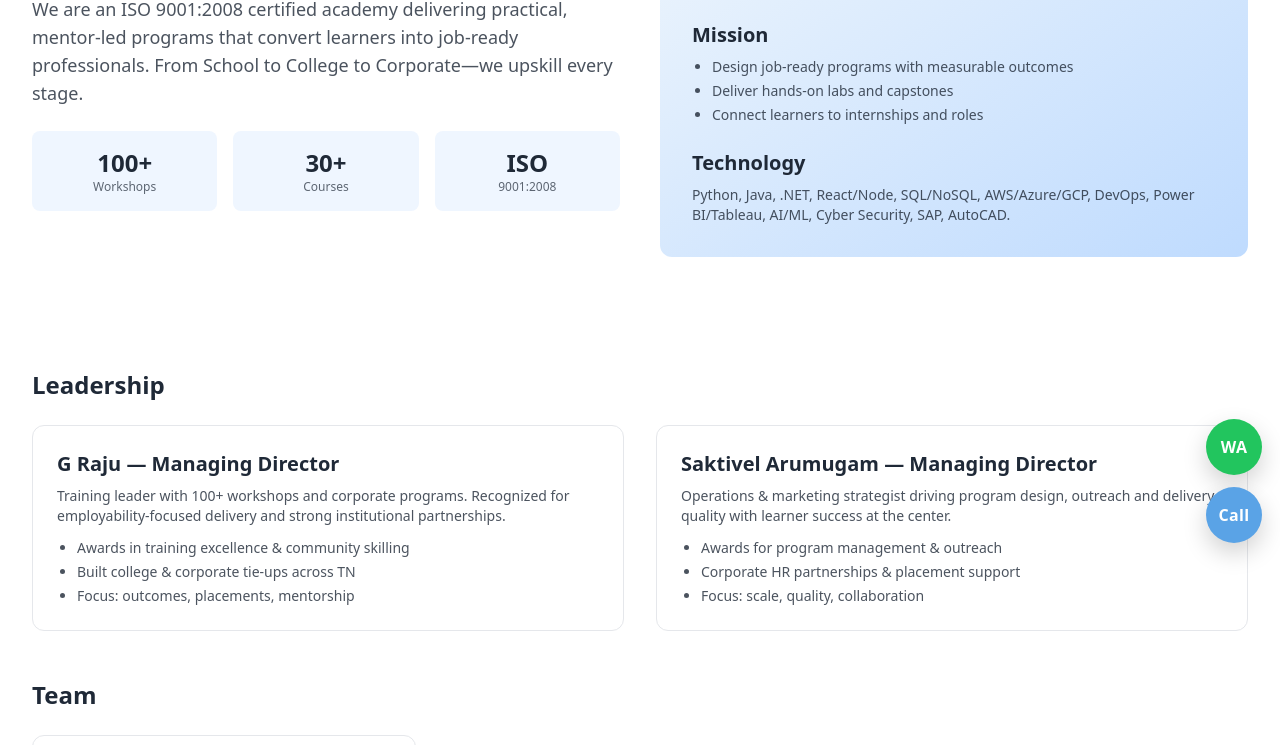
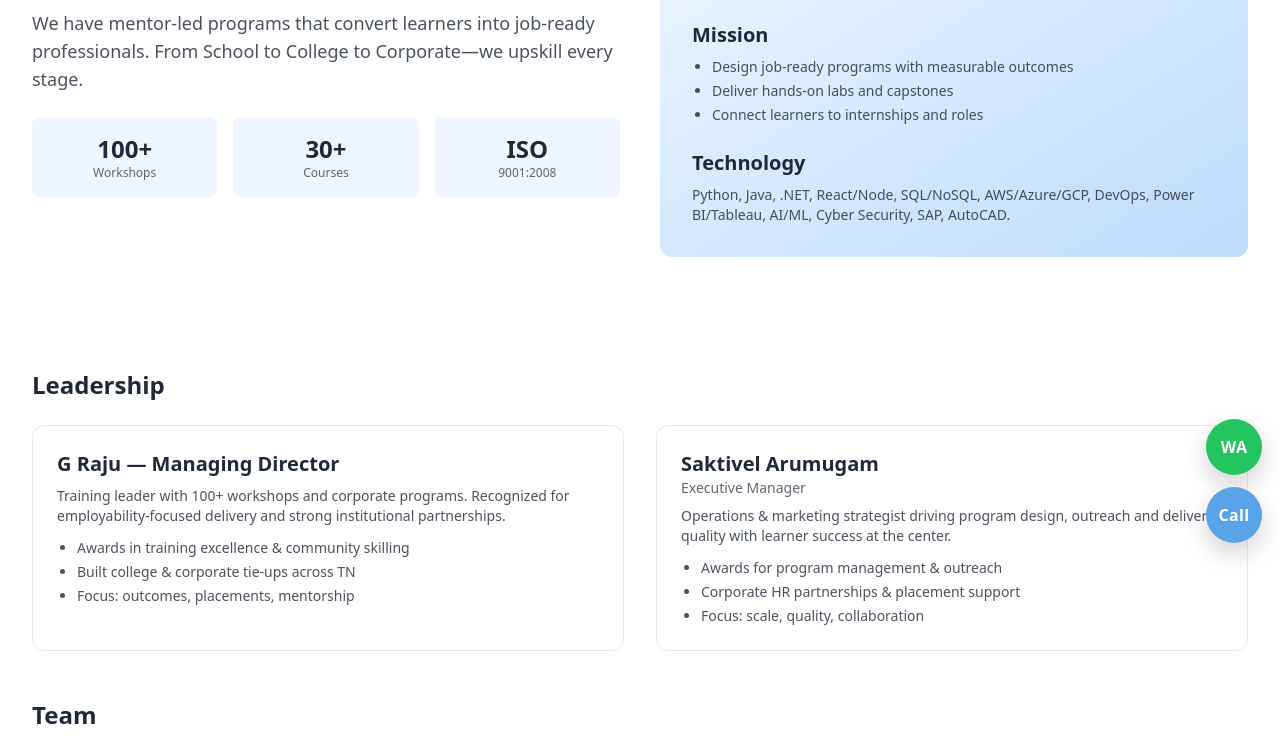
Before and after one commit to BinaryBrooks/binarybrooks-site-v2, a plain HTML site: page about.html in a window 1280 px wide. Shown: the part 239-984 px from the top of the page. Drawn offline with nearby package versions, Linux system fonts and the light colour scheme.

Commit message:
Update about.html

```diff
--- a/about.html
+++ b/about.html
@@ -101,7 +101,7 @@
     <div class="grid md:grid-cols-2 gap-10 items-center">
       <div class="fade-up">
         <h1 class="text-4xl font-extrabold">About <span class="text-primary">BinaryBrooks</span></h1>
-        <p class="mt-5 text-lg opacity-80">We are an ISO 9001:2008 certified academy delivering practical, mentor‑led programs that convert learners into job‑ready professionals. From School to College to Corporate—we upskill every stage.</p>
+        <p class="mt-5 text-lg opacity-80">We have mentor‑led programs that convert learners into job‑ready professionals. From School to College to Corporate—we upskill every stage.</p>
         <div class="mt-6 grid grid-cols-3 gap-4 text-center">
           <div class="p-4 rounded-lg bg-blue-50">
             <div class="text-2xl font-bold">100+</div><div class="text-xs opacity-70">Workshops</div>
@@ -145,7 +145,8 @@
       </ul>
     </div>
     <div class="card p-6 rounded-xl border bg-white fade-up">
-      <div class="text-xl font-bold">Saktivel Arumugam — Managing Director</div>
+      <div class="text-xl font-bold">Saktivel Arumugam</div>
+      <div class="text-sm opacity-70">Executive Manager</div>
       <p class="text-sm opacity-80 mt-2">Operations & marketing strategist driving program design, outreach and delivery quality with learner success at the center.</p>
       <ul class="list-disc pl-5 mt-3 text-sm opacity-80 space-y-1">
         <li>Awards for program management & outreach</li>
```
